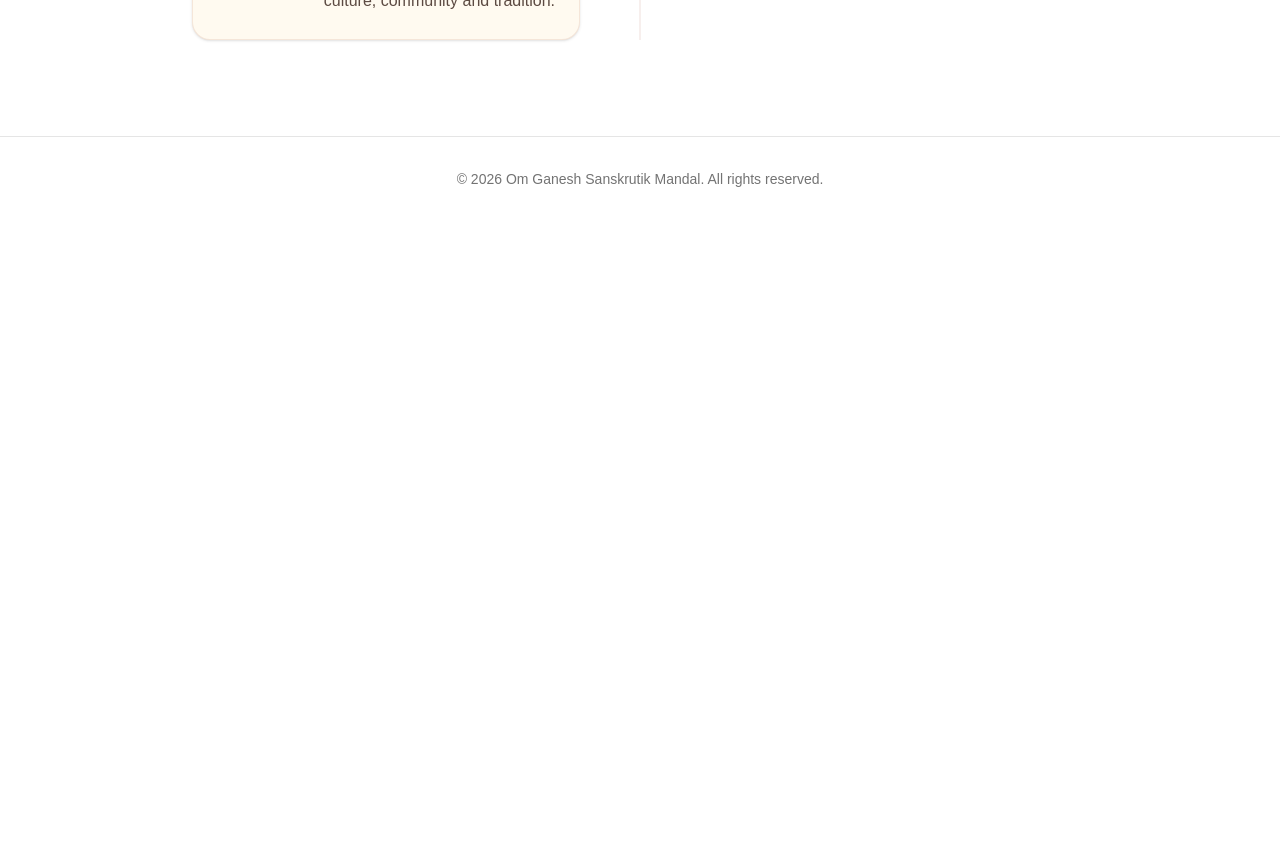
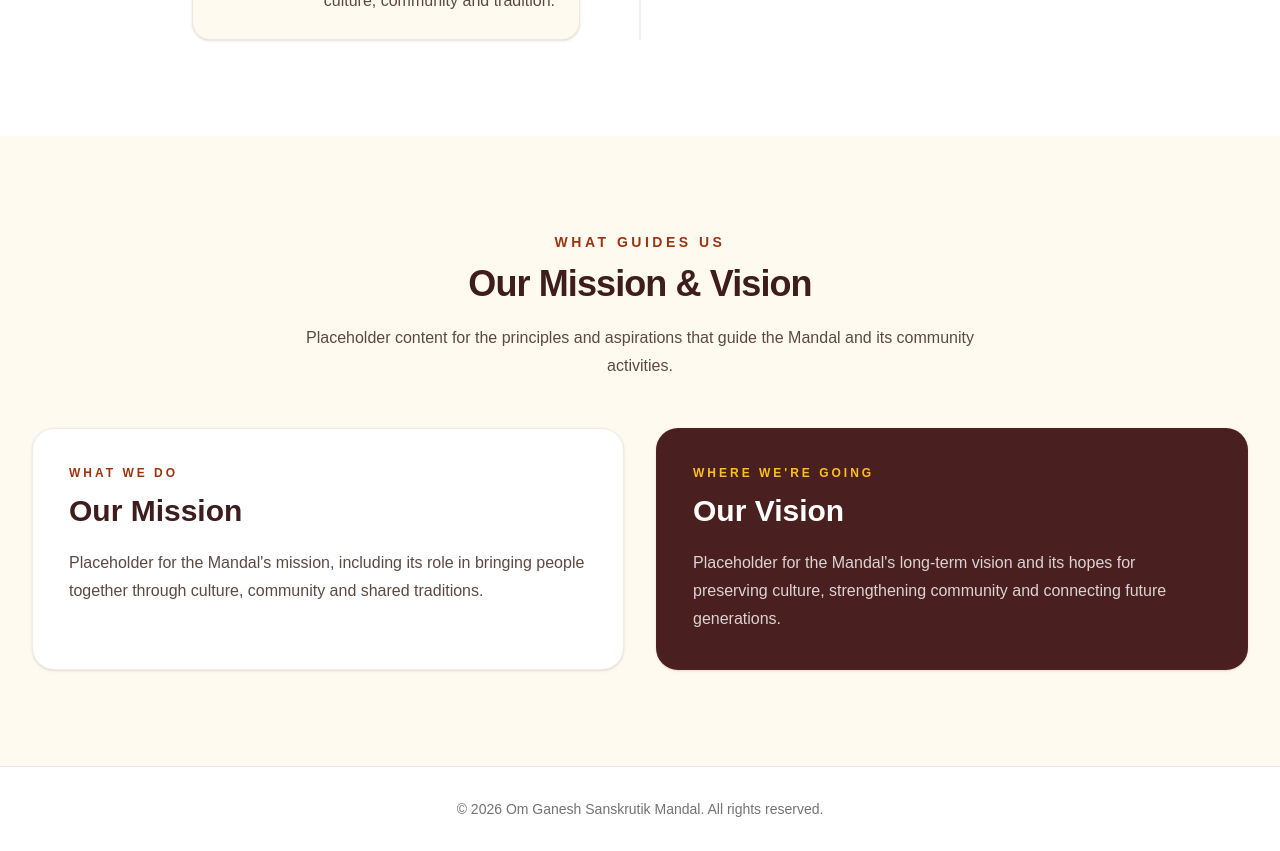
Before and after one commit to NikhilChari/OmGaneshSM, a React (Vite) app in the folder frontend/: page /about in a window 1280 px wide. Shown: the part 1600-2451 px from the top of the page. Before the commit the page ends 1821 px from the top, so only its background shows below. Built offline with nearby package versions, Linux system fonts and the light colour scheme.

Commit message:
feat: add about mission and vision

```diff
--- /dev/null
+++ b/frontend/src/components/about/MissionVisionSection.tsx
@@ -0,0 +1,58 @@
+function MissionVisionSection() {
+  return (
+    <section className="bg-[#fffaf0] py-16 sm:py-20 lg:py-24">
+      <div className="mx-auto max-w-7xl px-4 sm:px-6 lg:px-8">
+        <div className="mx-auto max-w-2xl text-center">
+          <p className="text-xs font-bold uppercase tracking-[0.25em] text-[#9a3412] sm:text-sm">
+            What Guides Us
+          </p>
+
+          <h2 className="mt-3 text-3xl font-bold tracking-tight text-[#3f1d1d] sm:text-4xl">
+            Our Mission &amp; Vision
+          </h2>
+
+          <p className="mt-5 text-base leading-7 text-[#5c4a42]">
+            Placeholder content for the principles and aspirations that guide
+            the Mandal and its community activities.
+          </p>
+        </div>
+
+        <div className="mt-12 grid gap-6 lg:grid-cols-2 lg:gap-8">
+          <article className="rounded-3xl border border-[#9a3412]/10 bg-white p-7 shadow-sm sm:p-9">
+            <p className="text-xs font-bold uppercase tracking-[0.25em] text-[#9a3412]">
+              What We Do
+            </p>
+
+            <h3 className="mt-3 text-2xl font-bold text-[#3f1d1d] sm:text-3xl">
+              Our Mission
+            </h3>
+
+            <p className="mt-5 text-base leading-7 text-[#5c4a42]">
+              Placeholder for the Mandal&apos;s mission, including its role in
+              bringing people together through culture, community and shared
+              traditions.
+            </p>
+          </article>
+
+          <article className="rounded-3xl border border-[#9a3412]/10 bg-[#4a1f1f] p-7 text-white shadow-sm sm:p-9">
+            <p className="text-xs font-bold uppercase tracking-[0.25em] text-[#fbbf24]">
+              Where We&apos;re Going
+            </p>
+
+            <h3 className="mt-3 text-2xl font-bold sm:text-3xl">
+              Our Vision
+            </h3>
+
+            <p className="mt-5 text-base leading-7 text-white/80">
+              Placeholder for the Mandal&apos;s long-term vision and its hopes
+              for preserving culture, strengthening community and connecting
+              future generations.
+            </p>
+          </article>
+        </div>
+      </div>
+    </section>
+  )
+}
+
+export default MissionVisionSection
--- a/frontend/src/pages/About.tsx
+++ b/frontend/src/pages/About.tsx
@@ -1,11 +1,13 @@
 import AboutHero from '@/components/about/AboutHero'
 import HistorySection from '@/components/about/HistorySection'
+import MissionVisionSection from '@/components/about/MissionVisionSection'
 
 function About() {
   return (
     <>
       <AboutHero />
       <HistorySection />
+      <MissionVisionSection />
     </>
   )
 }
```
